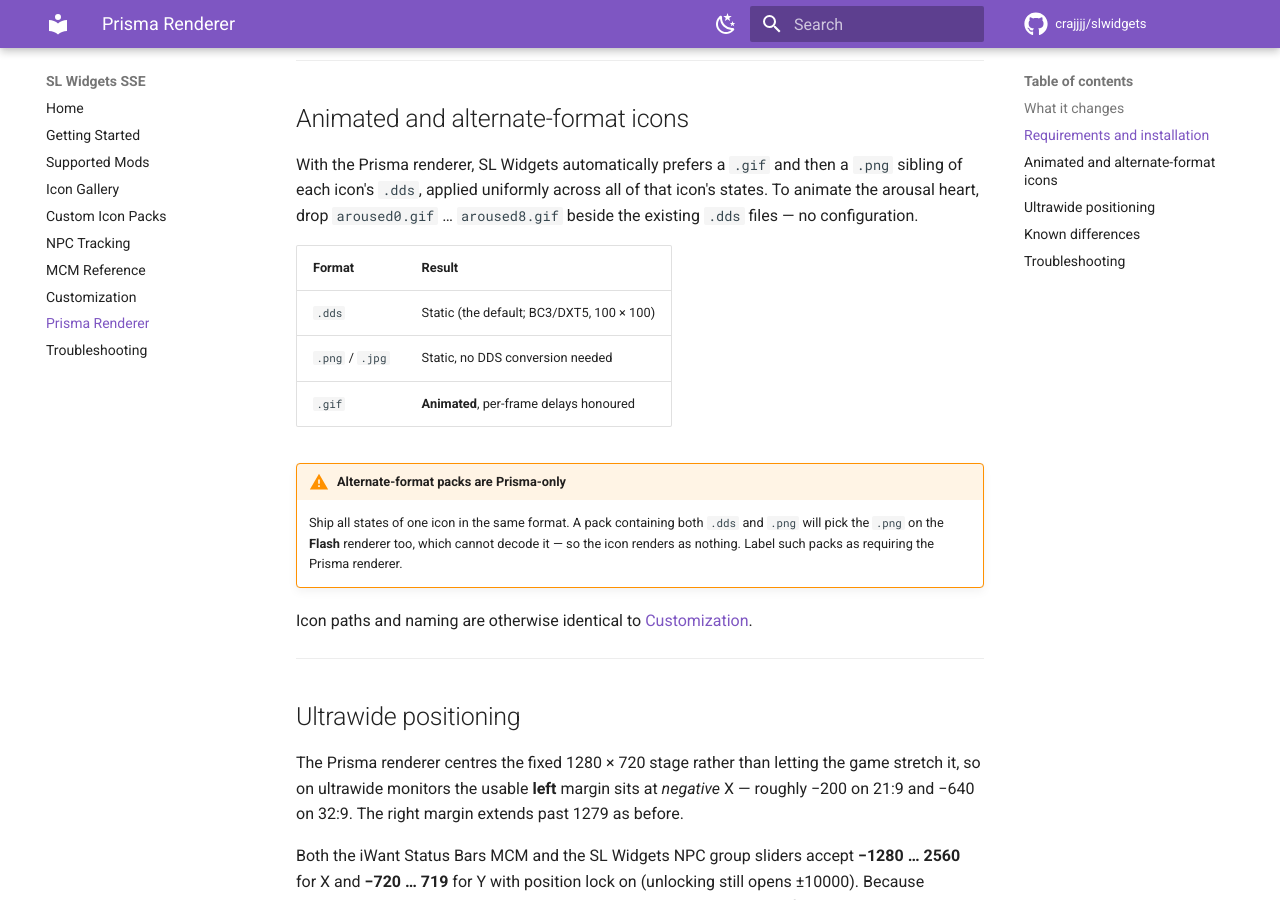
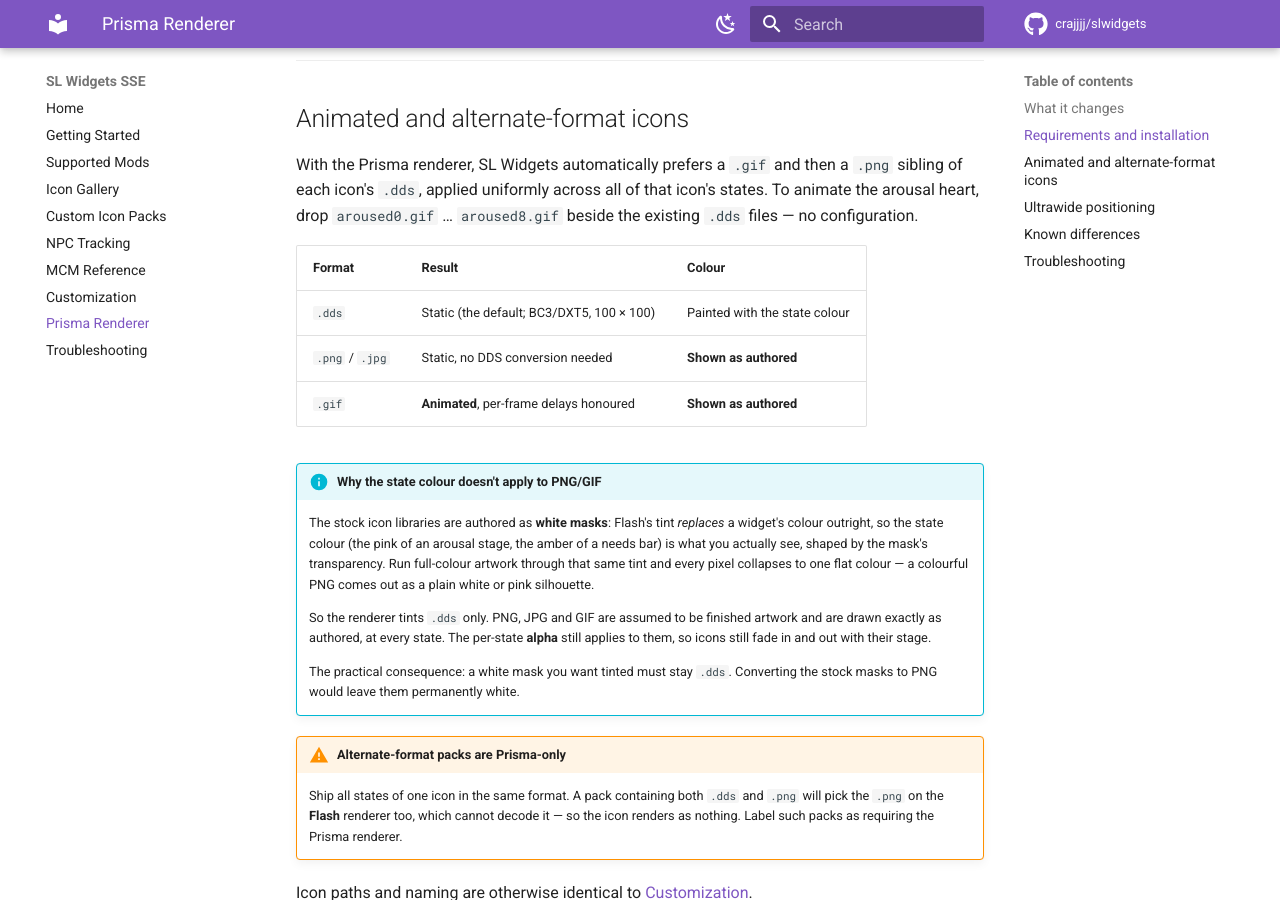
Before and after one commit to crajjjj/slwidgets, an MkDocs documentation site: the page built from docs/prisma.md, in a window 1280 px wide and 900 px high, scrolled down 1624 px. Built offline with MkDocs 1.6.1 and Material for MkDocs 9.7.7, drawn with Linux system fonts in a browser that asks for light colours; comment, search, counter and statistics services are not loaded.

Commit message:
docs: state that PNG/GIF icons are not tinted
The renderer paints .dds masks with the state colour (Flash tint parity)
and now leaves PNG/JPG/GIF as authored, so full-colour packs survive.
Spell out why, and the trap it implies: a mask converted to PNG stays
white because nothing tints it any more.

```diff
--- a/docs/prisma.md
+++ b/docs/prisma.md
@@ -46,11 +46,27 @@
 
 With the Prisma renderer, SL Widgets automatically prefers a `.gif` and then a `.png` sibling of each icon's `.dds`, applied uniformly across all of that icon's states. To animate the arousal heart, drop `aroused0.gif` … `aroused8.gif` beside the existing `.dds` files — no configuration.
 
-| Format | Result |
-|--------|--------|
-| `.dds` | Static (the default; BC3/DXT5, 100 × 100) |
-| `.png` / `.jpg` | Static, no DDS conversion needed |
-| `.gif` | **Animated**, per-frame delays honoured |
+| Format | Result | Colour |
+|--------|--------|--------|
+| `.dds` | Static (the default; BC3/DXT5, 100 × 100) | Painted with the state colour |
+| `.png` / `.jpg` | Static, no DDS conversion needed | **Shown as authored** |
+| `.gif` | **Animated**, per-frame delays honoured | **Shown as authored** |
+
+!!! info "Why the state colour doesn't apply to PNG/GIF"
+    The stock icon libraries are authored as **white masks**: Flash's tint
+    *replaces* a widget's colour outright, so the state colour (the pink of an
+    arousal stage, the amber of a needs bar) is what you actually see, shaped by
+    the mask's transparency. Run full-colour artwork through that same tint and
+    every pixel collapses to one flat colour — a colourful PNG comes out as a
+    plain white or pink silhouette.
+
+    So the renderer tints `.dds` only. PNG, JPG and GIF are assumed to be
+    finished artwork and are drawn exactly as authored, at every state. The
+    per-state **alpha** still applies to them, so icons still fade in and out
+    with their stage.
+
+    The practical consequence: a white mask you want tinted must stay `.dds`.
+    Converting the stock masks to PNG would leave them permanently white.
 
 !!! warning "Alternate-format packs are Prisma-only"
     Ship all states of one icon in the same format. A pack containing both `.dds` and `.png` will pick the `.png` on the **Flash** renderer too, which cannot decode it — so the icon renders as nothing. Label such packs as requiring the Prisma renderer.
```
